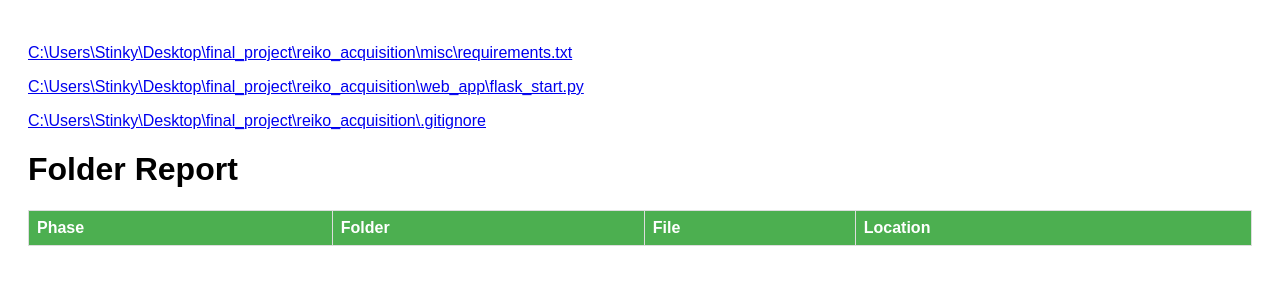
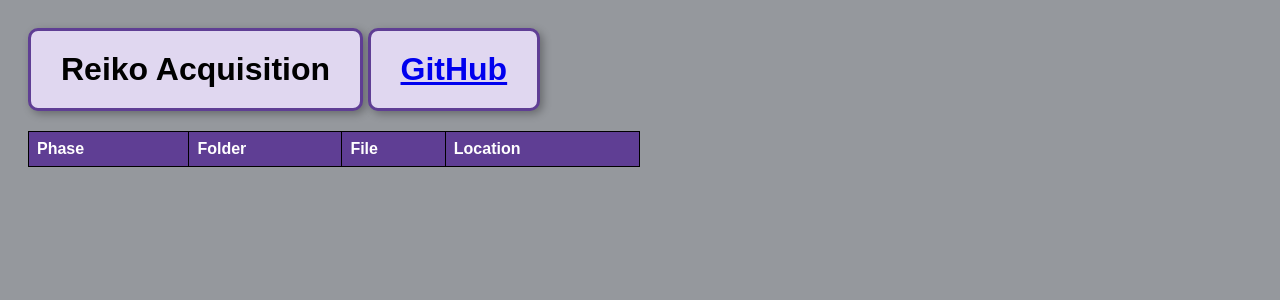
Before and after one commit to Kaito-Yuzus/reiko_acquisition, a Flask app: page / in a window 1280 px wide. Shown: the top 300 px of the page. Run offline with Flask 3, Linux system fonts and the light colour scheme; lists and menus that the app fills with data are empty.

Commit message:
flask site created

```diff
--- a/src/report_gen.py
+++ b/src/report_gen.py
@@ -3,30 +3,32 @@ import subprocess
 from jinja2 import *
 from flask import Flask, render_template, redirect, request, url_for
 from datetime import datetime
+import webbrowser
+from threading import Timer
 
+phase_list = [
+    ('parsed',
+    r'reiko_acquisition\parsed_outputs'),
 
-parent_folder = r'C:\Users\Stinky\Desktop\final_project\reiko_acquisition\parsed_outputs'
+    ('evidence',
+    r'reiko_acquisition\evidence_storage'),
+]
 file_data = []
-for folder, subfolders, files in os.walk(parent_folder):
-    for file in files:
-        file_data.append({
-            "phase": "parsed",
-            "folder": os.path.basename(folder),
-            "file": file,
-            "location": folder
-        })
-
-locations = [
-    r'C:\Users\Stinky\Desktop\final_project\reiko_acquisition\misc\requirements.txt',
-    r'C:\Users\Stinky\Desktop\final_project\reiko_acquisition\web_app\flask_start.py',
-    r'C:\Users\Stinky\Desktop\final_project\reiko_acquisition\.gitignore'
-]
+for phase, location in phase_list:
+    for folder, subfolders, files in os.walk(location):
+        for file in files:
+            file_data.append({
+                "phase": phase,
+                "folder": os.path.basename(folder),
+                "file": file,
+                "location": location
+            })
 
 app = Flask(__name__, template_folder=r'C:\Users\Stinky\Desktop\final_project\reiko_acquisition\web_app\templates')
 
 @app.route("/")
 def report():
-    return render_template('report.html', locations=locations, file_data=file_data)
+    return render_template('report.html', file_data=file_data)
 
 @app.route('/run-script')
 def run_script():
@@ -39,16 +41,10 @@ def run_script():
     except Exception as e:
         return f"Error: {e}"
 
+if __name__ == '__main__':
+    port = 5000
+    url = f"http://127.0.0.1:{port}/"
+    Timer(1, lambda: webbrowser.open(url)).start()  # 1-second delay to let Flask start
 
-
-
-
-
-
-
-
-
-
-
-if __name__ == '__main__':
-    app.run(debug=True)
+    # Start Flask
+    app.run(port=port, debug=True)
--- a/web_app/templates/report.html
+++ b/web_app/templates/report.html
@@ -3,27 +3,83 @@
 <html lang="en">
 <head>
     <meta charset="UTF-8">
-    <title>Folder Report</title>
-    <style>
-        body { font-family: Arial, sans-serif; padding: 20px; }
-        table { border-collapse: collapse; width: 100%; }
-        th, td { border: 1px solid #ddd; padding: 8px; text-align: left; }
-        th { background-color: #4CAF50; color: white; }
-        tr:nth-child(even) { background-color: #f2f2f2; }
-        tr:hover { background-color: #ddd; }
-    </style>
+    <title>Reiko Acquisition</title>
+<style>
+body {
+    font-family: Arial, sans-serif;
+    padding: 20px;
+    background-color: #95989d;
+}
+
+table {
+    border-collapse: collapse;
+    width: 100%;
+}
+
+th, td {
+    border: 1px solid #000000;
+    padding: 8px;
+    text-align: left;
+}
+
+th {
+    background-color: #5f3e94;
+    color: white;
+}
+
+tr:nth-child(even) {
+    background-color: #b5b5b5;
+}
+
+tr:hover {
+    background-color: #5fa159;
+}
+
+th.sortable {
+    cursor: pointer;
+    user-select: none; /* prevent text selection */
+}
+
+.sort-arrow {
+    font-size: 0.8em;
+    margin-left: 5px;
+} /* <- fixed missing brace */
+
+.header-box {
+    border: 3px solid #5f3e94;   /* Purple border matching table header */
+    background-color: #e0d7f0;   /* Light purple background */
+    padding: 20px 30px;
+    display: inline-block;
+    border-radius: 10px;          /* Rounded corners */
+    box-shadow: 3px 3px 8px rgba(0,0,0,0.3); /* subtle shadow */
+    font-size: 2em;
+    font-weight: bold;
+    margin-bottom: 20px;
+}
+
+td.size-column {
+    width: 150px;        /* adjust width as needed */
+    white-space: nowrap;      /* keep in one line */
+    overflow: hidden;         /* hide overflow */
+    text-overflow: ellipsis;  /* show "..." for long text */
+}
+table {
+    border-collapse: collapse;
+    width: 50%;  /* shrink width to 70% of page */
+    margin: 0; /* center it */
+
+}
+</style>
 </head>
 <body>
     <main>
-        {% for location in locations%}
-        <p><a href="{{ url_for('run_script') }}?file={{ location | urlencode }}" target="_blank">{{ location }}</a></p>
-        {% endfor %}
     </main>
-    <h1>Folder Report</h1>
+    <div class="header-box">Reiko Acquisition</div>
+    <div class="header-box"><a href="https://github.com/Kaito-Yuzus" target="_blank">GitHub</a></div>
     <table>
         <thead>
             <tr>
-                <th>Phase</th>
+                <th class="sortable">Phase <span class="sort-arrow"></span></th>
                 <th>Folder</th>
                 <th>File</th>
                 <th>Location</th>
@@ -34,11 +90,51 @@
             <tr>
                 <td>{{ item.phase }}</td>
                 <td>{{ item.folder }}</td>
-                <td>{{ item.file }}</td>
-                <td>{{ item.location }}</td>
+                <td class="size-column">{{ item.file }}</td>
+                <td class="size-column">
+                    <form action="{{ url_for('run_script') }}" method="get" target="hidden_frame" style="display:inline;">
+                        <input type="hidden" name="file" value="{{ item.location }}">
+                        <a href="#" onclick="this.parentNode.submit(); return false;">{{ item.location }}</a>
+                    </form>
+                </td>
             </tr>
             {% endfor %}
         </tbody>
     </table>
+    <iframe name="hidden_frame" style="display:none;"></iframe>
+<script>
+document.addEventListener("DOMContentLoaded", function() {
+    const table = document.querySelector("table tbody");
+    const headers = document.querySelectorAll("th.sortable");
+    let sortDir = {}; // store sort direction per column
+
+    headers.forEach((th, index) => {
+        th.addEventListener("click", function() {
+            const rows = Array.from(table.rows);
+            const asc = !sortDir[index]; // toggle sort direction
+            sortDir[index] = asc;
+
+            // Sort rows
+            rows.sort((a, b) => {
+                let aText = a.cells[index].textContent.trim();
+                let bText = b.cells[index].textContent.trim();
+
+                let aNum = parseFloat(aText);
+                let bNum = parseFloat(bText);
+                if(!isNaN(aNum) && !isNaN(bNum)) {
+                    return asc ? aNum - bNum : bNum - aNum;
+                }
+                return asc ? aText.localeCompare(bText) : bText.localeCompare(aText);
+            });
+
+            rows.forEach(row => table.appendChild(row));
+
+            // Update arrow indicators
+            headers.forEach(h => h.querySelector(".sort-arrow").textContent = ""); // reset all arrows
+            th.querySelector(".sort-arrow").textContent = asc ? "▲" : "▼"; // set current arrow
+        });
+    });
+});
+</script>
 </body>
 </html>
```
